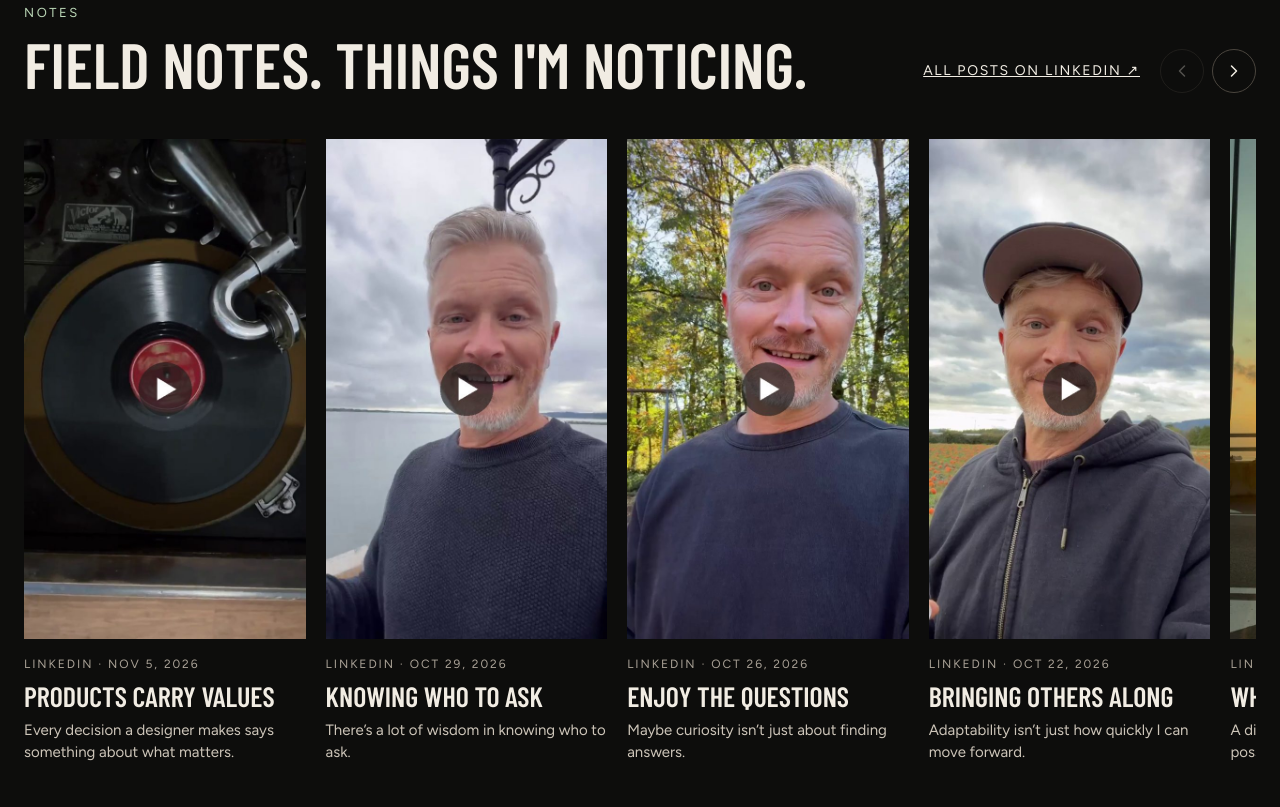
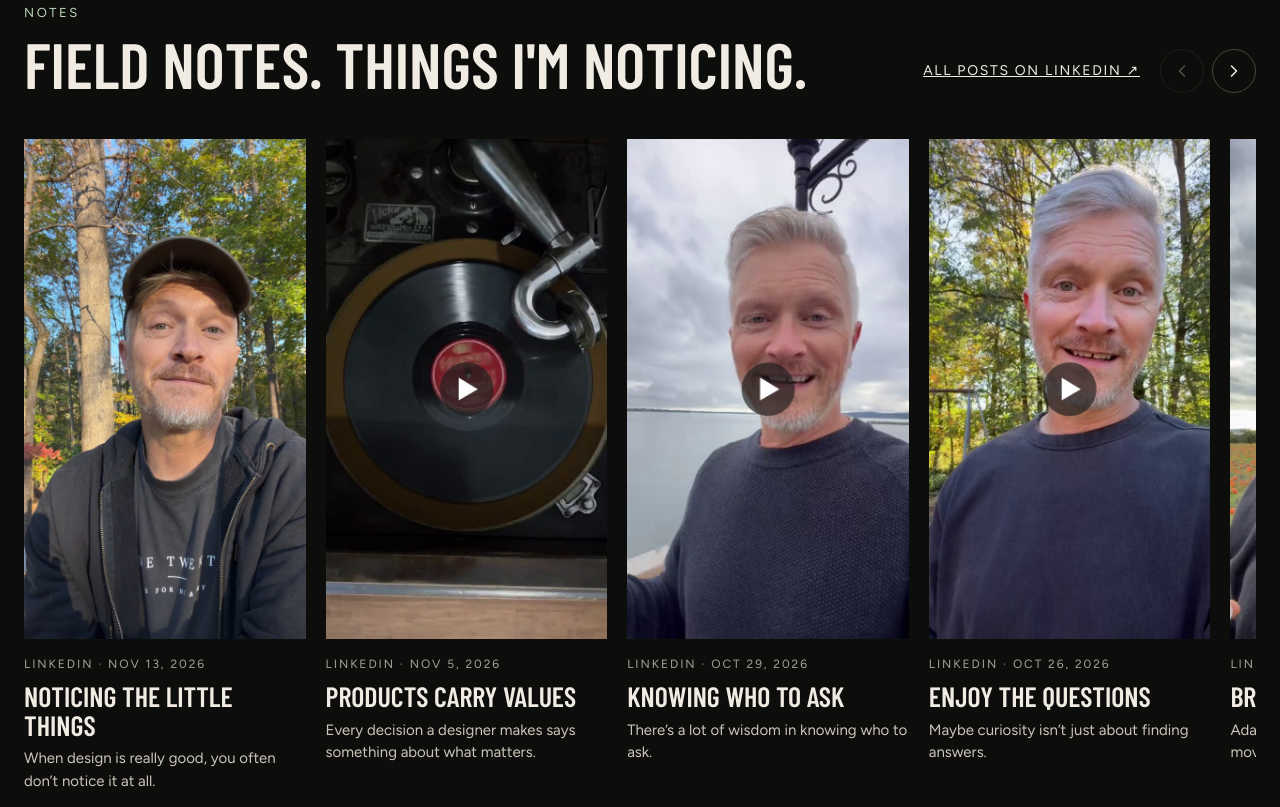
Before and after one commit to OaktoneOfficial/jeffcaylor.com, a plain HTML site: page index.html in a window 1280 px wide. Shown: the part 2193-3000 px from the top of the page. Drawn offline with nearby package versions, Linux system fonts and the light colour scheme.

Commit message:
Notes: add Nov 13 post (Noticing the little things)
Co-Authored-By: Claude Opus 5.5 <noreply@anthropic.com>
Claude-Session: https://claude.ai/code/session_01EyUMCopGf6yNr6ZaEzW9Yh

```diff
--- a/index.html
+++ b/index.html
@@ -112,6 +112,12 @@ html{scroll-behavior:smooth}img{max-width:100%}
 </div>
 </div>
 <div class="post-strip" id="post-strip">
+<a class="post" href="https://www.linkedin.com/posts/jeffcaylor_productdesign-designthinking-ugcPost-7527043085852196865-BYta/" target="_blank" rel="noopener">
+<img src="img/posts/2026-11-13-noticing-the-little-things.jpg" alt="Video: Noticing the little things" loading="lazy">
+<span class="post-date">LinkedIn &#183; Nov 13, 2026</span>
+<span class="post-title">Noticing the little things</span>
+<span class="post-dek">When design is really good, you often don&#8217;t notice it at all.</span>
+</a>
 <a class="post" href="https://www.linkedin.com/posts/jeffcaylor_products-carry-values-inside-them-every-ugcPost-7524103468437921792-Wneq/" target="_blank" rel="noopener">
 <img src="img/posts/2026-11-05-products-carry-values.jpg" alt="Video: Products carry values" loading="lazy">
 <span class="post-date">LinkedIn &#183; Nov 5, 2026</span>
```
Also changed, not shown: img/posts/2026-11-13-noticing-the-little-things.jpg (added).
